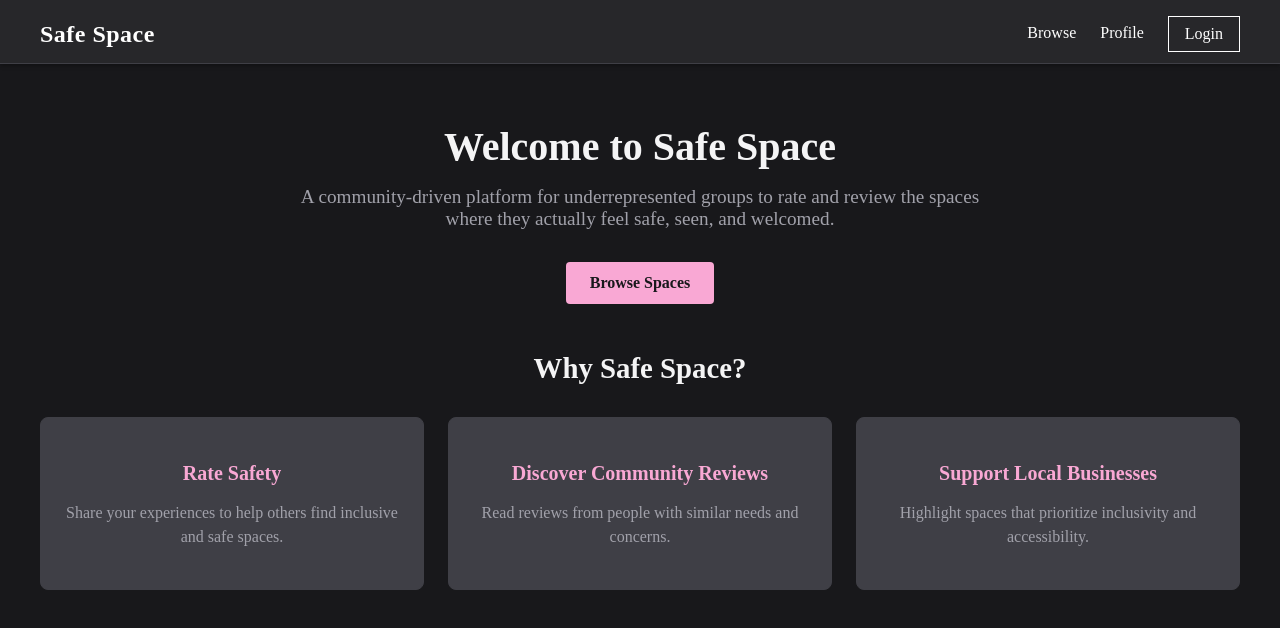
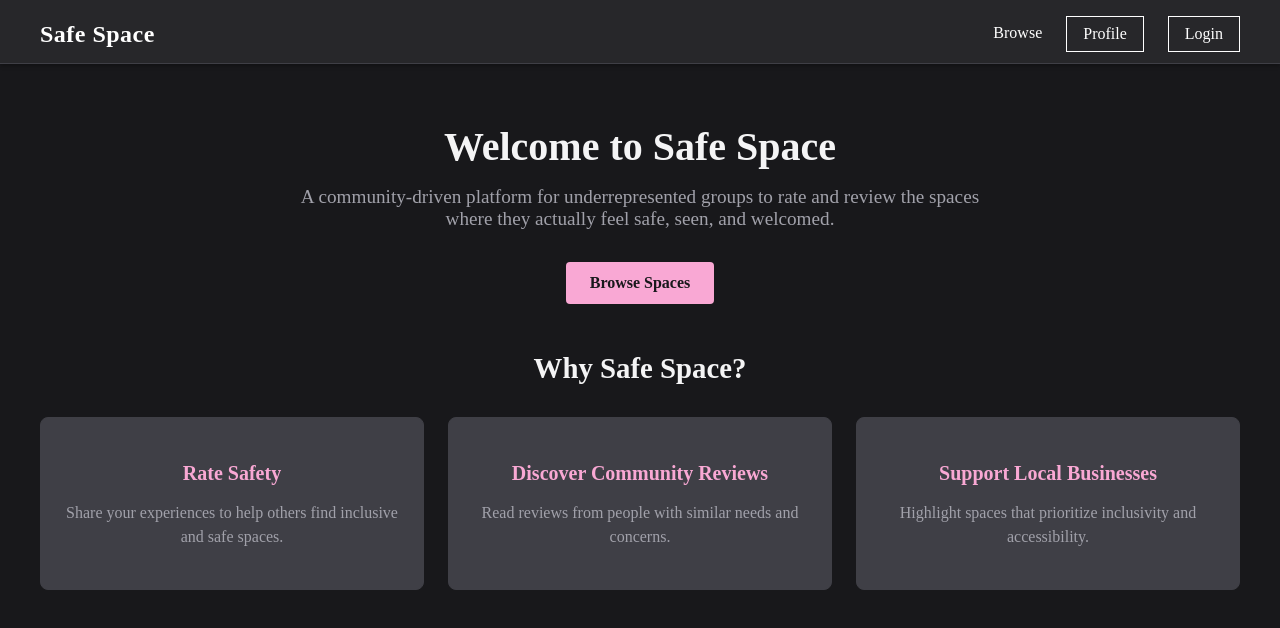
Before and after one commit to Lo-str/safeSpace, a React (Vite) app in the folder client/: page / in a window 1280 px wide. Shown: the top 628 px of the page. Built offline with nearby package versions, Linux system fonts and the light colour scheme; no server answers.

Commit message:
fix: move profile login redirect to navbar so back button never loops on pacman loader

```diff
--- a/client/src/App.tsx
+++ b/client/src/App.tsx
@@ -27,9 +27,27 @@ function Navbar() {
           <Link to="/places" className="navbar-link">
             Browse
           </Link>
-          <Link to="/profile" className="navbar-link">
-            Profile
-          </Link>
+          {isAuthenticated ? (
+            <Link to="/profile" className="navbar-link">
+              Profile
+            </Link>
+          ) : (
+            <button
+              type="button"
+              onClick={() =>
+                loginWithRedirect({
+                  appState: { returnTo: "/profile" },
+                  authorizationParams: {
+                    screen_hint: "login",
+                    scope: "openid profile email",
+                  },
+                })
+              }
+              className="navbar-link"
+            >
+              Profile
+            </button>
+          )}
           {isAuthenticated ? (
             <button
               type="button"
--- a/client/src/pages/Profile/Profile.tsx
+++ b/client/src/pages/Profile/Profile.tsx
@@ -1,23 +1,18 @@
 import { useEffect } from "react";
+import { useNavigate } from "react-router-dom";
 import { useAuth0 } from "@auth0/auth0-react";
 import { PacmanLoader } from "react-spinners";
 import "./Profile.css";
 
 function Profile() {
-  const { isAuthenticated, user, logout, isLoading, loginWithRedirect } = useAuth0();
+  const { isAuthenticated, user, logout, isLoading } = useAuth0();
+  const navigate = useNavigate();
 
   useEffect(() => {
     if (!isLoading && !isAuthenticated) {
-      window.history.replaceState(null, "", "/");
-      loginWithRedirect({
-        appState: { returnTo: "/profile" },
-        authorizationParams: {
-          screen_hint: "login",
-          scope: "openid profile email",
-        },
-      });
+      navigate("/", { replace: true });
     }
-  }, [isAuthenticated, isLoading, loginWithRedirect]);
+  }, [isAuthenticated, isLoading, navigate]);
 
   if (isLoading || !isAuthenticated) {
     return (
```
Also changed, not shown: 1 other file (tests, documents, lock files or other folders).
